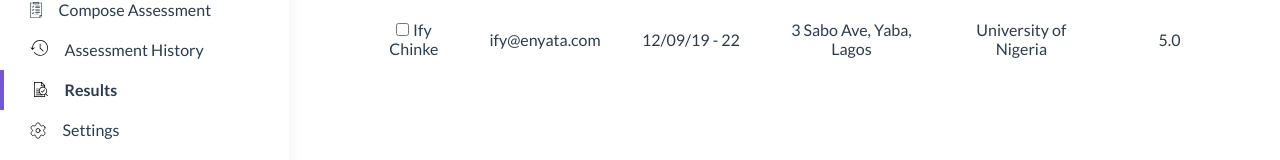
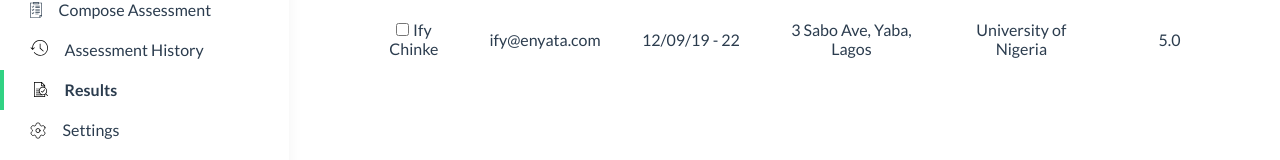
Before and after one commit to DannStormy/enyata-academy-project, a Vue app: page /results in a window 1280 px wide. Shown: the part 408-568 px from the top of the page. Built offline with nearby package versions, Linux system fonts and the light colour scheme.

Commit message:
modified the sidemenu for results view

```diff
--- a/src/components/AdminSideMenu.vue
+++ b/src/components/AdminSideMenu.vue
@@ -46,7 +46,7 @@
           class="nav-button-img"
         />Assessment History
       </router-link>
-      <router-link to="/results">
+      <router-link to="/results" class="results">
         <img
           src="../assets/svgs/results.svg"
           alt="results icon"
@@ -133,6 +133,9 @@ a.router-link-exact-active {
   border-left: 4px solid #7557d3;
   font-weight: 700;
 }
+a.router-link-exact-active.results {
+  border-left: 4px solid #31D283;
+}
 a {
   text-decoration: none;
 }
--- a/src/views/admin_views/AdminDashboard.vue
+++ b/src/views/admin_views/AdminDashboard.vue
@@ -125,6 +125,7 @@
     display: grid;
     grid-template-columns: repeat(2, auto);
     grid-template-rows: 100%;
+    gap: 2%
   }
   .history,
   .assessments {
```
